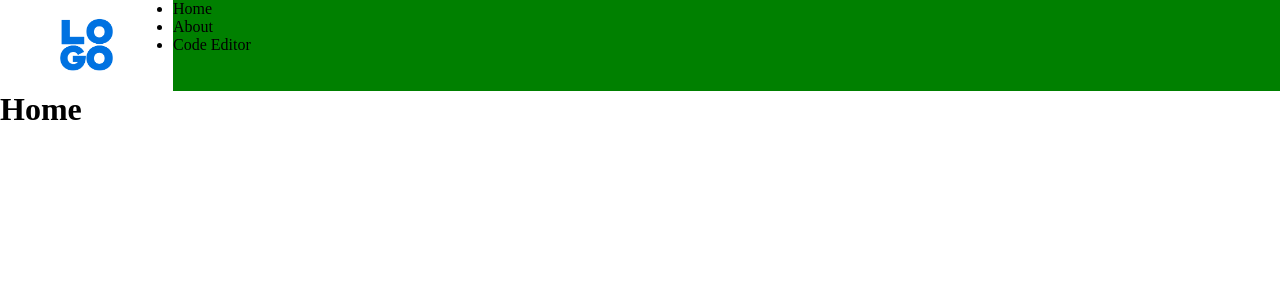
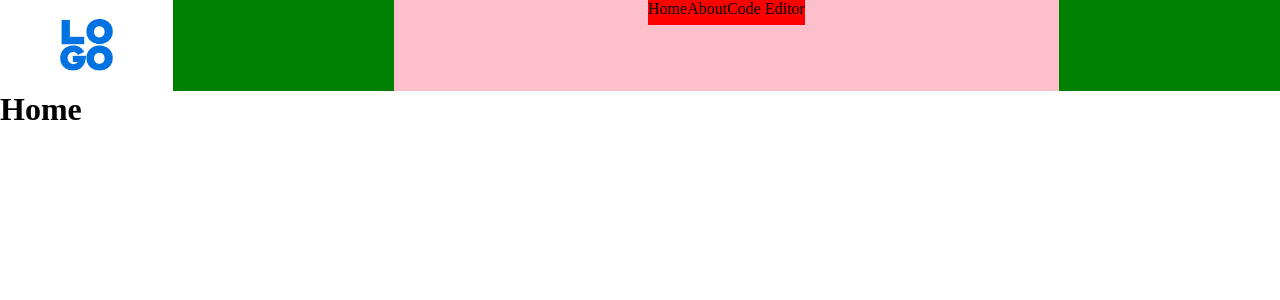
Before and after one commit to Stam21/Algoland, a React (Create React App) app in the folder frontend/: page / in a window 1280 px wide. Shown: the top 300 px of the page. Built offline with nearby package versions, Linux system fonts and the light colour scheme.

Commit message:
finish nav structure

```diff
--- a/frontend/src/components/NavMenu/NavMenu.js
+++ b/frontend/src/components/NavMenu/NavMenu.js
@@ -14,10 +14,10 @@ class NavMenu extends React.Component {
                     {/* END OF - Brand component */}
 
                     {/* Nav-bar component*/}
-                    <div class="navigation-cnt flex-row-center">
+                    <div class="navigation-cnt flex-row-jcenter">
                         {this.navigationMenuListComponent()}
                     </div>
-                    {/* END OF - Nav-bar component */}
+                    {/* END OF - Na v-bar component */}
                 </div>
             );
     }
@@ -35,7 +35,7 @@ class NavMenu extends React.Component {
     navigationMenuListComponent()
     {
         return (
-            <ul className="navigation-list flex-row-center">
+            <ul className="navigation-list flex-row-jcenter">
                 <li>Home</li>
                 <li>About</li>
                 <li>Code Editor</li>
--- a/frontend/src/components/NavMenu/NavMenu.scss
+++ b/frontend/src/components/NavMenu/NavMenu.scss
@@ -22,6 +22,19 @@
     {
         background-color: green;
         width: 100%;
+
+        .navigation-list
+        {
+            width: 60%;
+            background: pink;
+            list-style-type: none;
+
+            li
+            {
+                background: red;
+                max-height: 25px;
+            }
+        }
     }
 
 }
```
